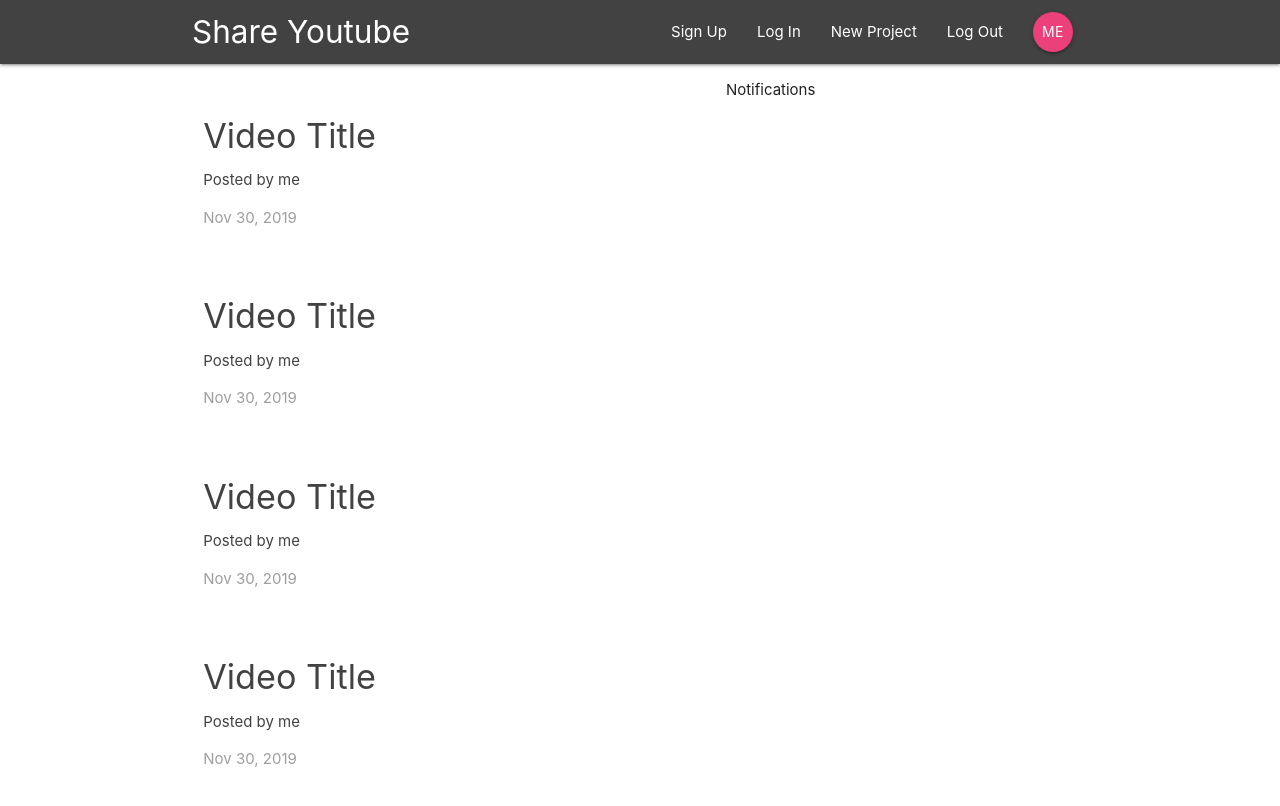
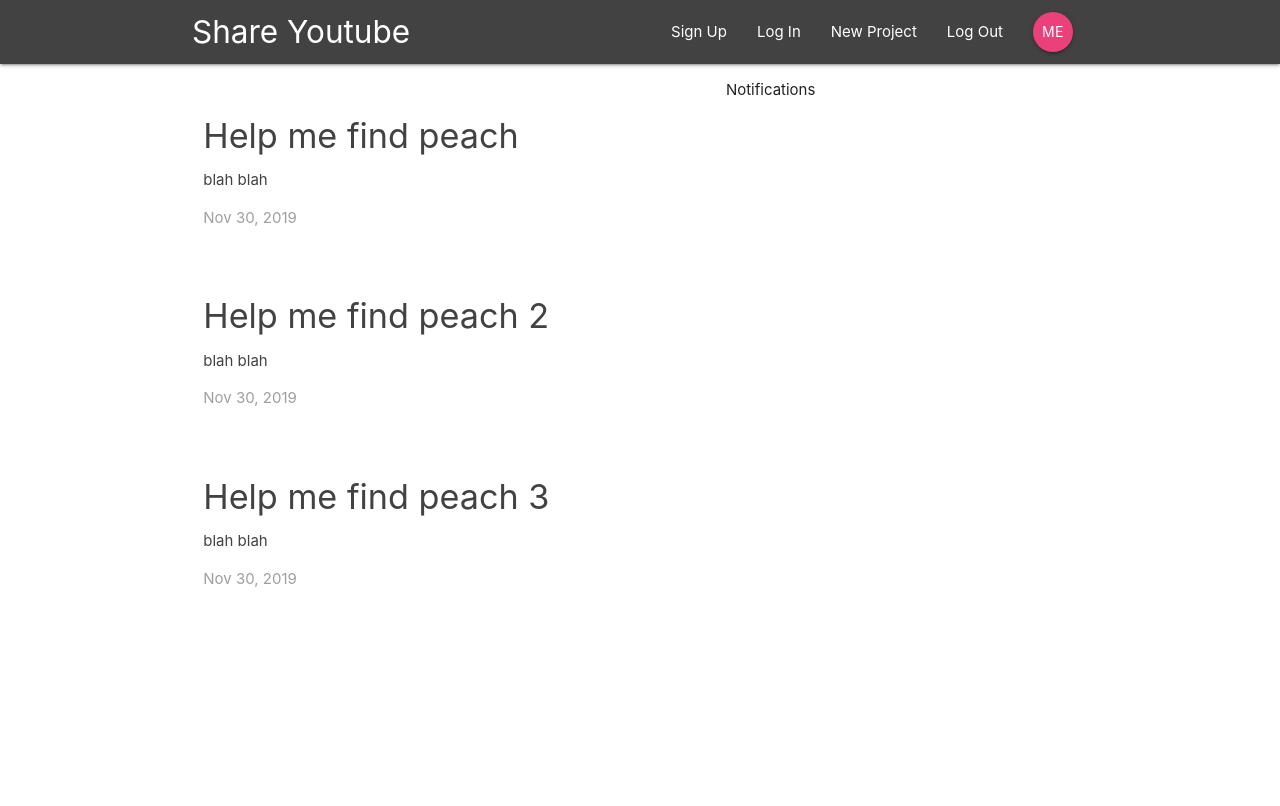
Before and after one commit to huynhhien96/youtube-share-page, a React (Create React App) app in the folder shareplan/: page / in a window 1280 px wide. Shown: the top 806 px of the page. Built offline with nearby package versions, Linux system fonts and the light colour scheme.

Commit message:
async code with redux

```diff
--- a/shareplan/src/components/dashboard/Dashboard.js
+++ b/shareplan/src/components/dashboard/Dashboard.js
@@ -1,14 +1,16 @@
-import React, { Component } from 'react';
-import Notifications from './Notifications';
+import React, { Component } from 'react'
+import Notifications from './Notifications'
 import ProjectList from '../projects/ProjectList'
-
+import { connect } from 'react-redux'
 class Dashboard extends Component {
     render() {
+        // console.log(this.props)
+        const { projects } = this.props;
         return (
            <div className="dashboard container">
                 <div className="row">
                     <div className="col s12 m6">
-                        <ProjectList />
+                        <ProjectList projects={projects} />
                     </div>
                     <div className="col s12 m5 offset-m1">
                         <Notifications />
@@ -19,4 +21,10 @@
     }
 }
 
-export default Dashboard;
+const mapStateToProps = (state) => {
+    return {
+        projects: state.project.projects
+    }
+}
+
+export default connect(mapStateToProps)(Dashboard)
--- a/shareplan/src/components/projects/ProjectList.js
+++ b/shareplan/src/components/projects/ProjectList.js
@@ -1,13 +1,14 @@
 import React from 'react'
 import ProjectSummary from './ProjectSummary'
 
-const ProjectList = () => {
+const ProjectList = ({projects}) => {
     return (
         <div className="project-list section">
-            <ProjectSummary />
-            <ProjectSummary />
-            <ProjectSummary />
-            <ProjectSummary />
+            { projects && projects.map(project => {
+                return (
+                    <ProjectSummary project={project} key={project.id} />
+                )
+            }) }
         </div>
     )
 }
--- a/shareplan/src/components/projects/ProjectSummary.js
+++ b/shareplan/src/components/projects/ProjectSummary.js
@@ -1,10 +1,10 @@
 import React from 'react'
 
-const ProjectSummary = () => {
+const ProjectSummary = ({project}) => {
     return (
         <div className="section card-content grey-text text-darken-3">
-            <h4 className="card-title">Video Title</h4>
-            <p>Posted by me</p>
+            <h4 className="card-title">{project.title}</h4>
+            <p>{project.content}</p>
             <p className="grey-text">Nov 30, 2019</p>
         </div>
     )
--- a/shareplan/src/store/reducers/projectReducer.js
+++ b/shareplan/src/store/reducers/projectReducer.js
@@ -1,7 +1,13 @@
-const iniState = {}
+const iniState = {
+    projects: [
+        { id: '1', title: 'Help me find peach', content: 'blah blah'},
+        { id: '2', title: 'Help me find peach 2', content: 'blah blah' },
+        { id: '3', title: 'Help me find peach 3', content: 'blah blah' }
+    ]
+}
 
 const projectReducer = (state = iniState, action) => {
     return state
 }
 
-export default projectReducer;
+export default projectReducer
```
Also changed, not shown: 1 other file (tests, documents, lock files or other folders).
